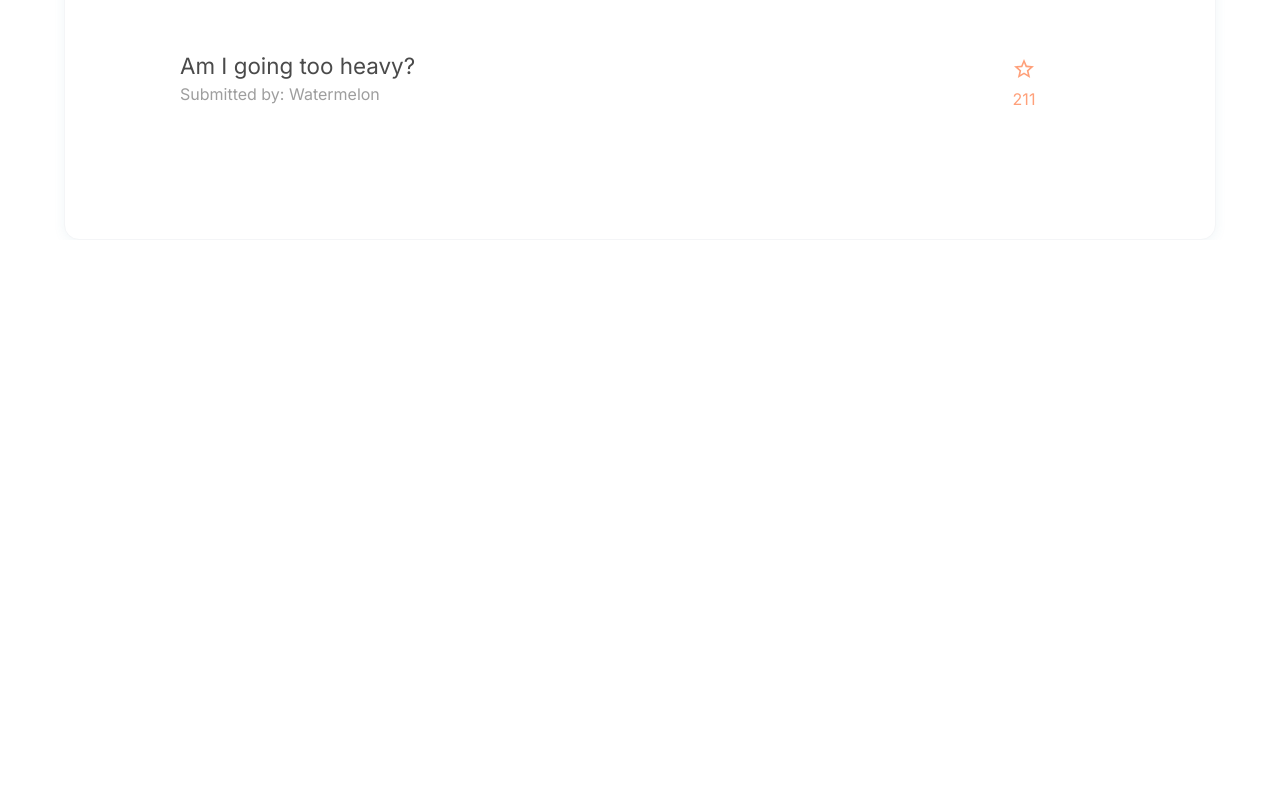
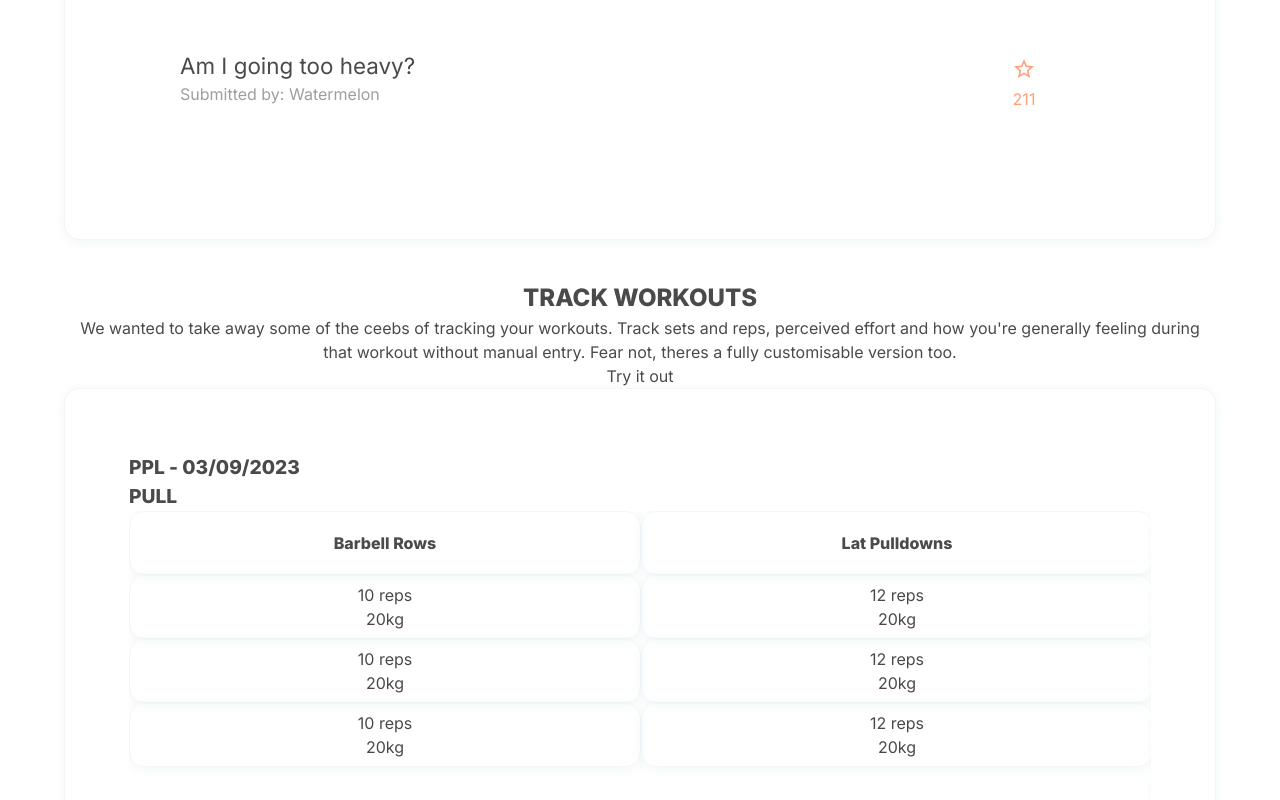
Before and after one commit to trongtngu/BlackSheep, a React (Vite) app in the folder frontend/: page / in a window 1280 px wide. Shown: the part 4016-4816 px from the top of the page. Before the commit the page ends 4256 px from the top, so only its background shows below. Built offline with nearby package versions, Linux system fonts and the light colour scheme; no server answers.

Commit message:
added grid workout template

```diff
--- /dev/null
+++ b/frontend/src/components/TrackerInfoBody.tsx
@@ -0,0 +1,41 @@
+import React, { ReactNode } from 'react'
+import styled from 'styled-components'
+
+const InfoBody = styled.div`
+  border: 1px solid #F4F5F7;
+  border-radius: 15px;
+  box-shadow: 0 2px 12px rgba(67,137,162,0.08);
+
+  display: flex;
+  align-items: center;
+  justify-content: center;
+  flex-direction: column;
+
+  height: 4rem;
+
+  &.clicked {
+    background-color: #FFA07A ;
+
+    color: white;
+  }
+`
+
+interface TrackerInfoBodyProps {
+  children: ReactNode;
+}
+
+const TrackerInfoBody: React.FC<TrackerInfoBodyProps> = ({ children }) => {
+
+  const [clicked, setClicked] = React.useState(false)
+
+  return (
+    <InfoBody
+      className={clicked ? 'clicked' : ''}
+      onClick={()=> setClicked(!clicked)}
+    >
+      { children }
+    </InfoBody>
+  )
+}
+
+export default TrackerInfoBody;
--- a/frontend/src/pages/Landing.tsx
+++ b/frontend/src/pages/Landing.tsx
@@ -6,6 +6,8 @@ import StarBorderIcon from '@mui/icons-material/StarBorder';
 import StarIcon from '@mui/icons-material/Star';
 import StarRateIcon from '@mui/icons-material/StarRate';
 import FavoriteBorderIcon from '@mui/icons-material/FavoriteBorder';
+
+import TrackerInfoBody from '../components/TrackerInfoBody';
 // Styled Prop Types:
 
 type StyledProps = {
@@ -348,6 +350,71 @@ const FeedBoxBody = styled.div`
   color: #FFEF80;
 `
 
+const TrackerBanner = styled.div`
+  width: 90vw;
+  text-align: center;
+`
+
+const TrackerTitle = styled.div`
+  color: #4A4A4A;
+
+  display: flex;
+  justify-content: center;
+  align-items: center;
+
+  font-weight: bold;
+
+  font-size: 1.5rem;
+`
+
+const TrackerBody = styled.div`
+
+`
+
+const TrackerSheetCard = styled.div`
+  border: 1px solid #F4F5F7;
+  border-radius: 15px;
+  box-shadow: 0 2px 12px rgba(67,137,162,0.08);
+  background: #fff;
+
+  color: #4A4A4A;
+
+  padding: 5vw;
+`
+
+const TrackerSheetTitle = styled.div`
+  text-align: start;
+  font-weight: bold;
+  font-size: 1.2rem;
+`
+
+const TrackerSheetContainer = styled.div`
+  height: 60vh;
+
+  overflow: auto;
+  display: flex;
+`
+
+const TrackerSheetColumn = styled.div`
+  align-self: flex-start;
+`;
+
+
+const TrackerInfoTitle = styled.div`
+  width: 40vw;
+  height: 8vh;
+
+  border: 1px solid #F4F5F7;
+  border-radius: 15px;
+  box-shadow: 0 2px 12px rgba(67,137,162,0.08);
+
+  display: flex;
+  justify-content: center;
+  align-items: center;
+
+  font-weight: bold;
+`
+
 function Landing() {
 
   const [workoutData, setWorkoutData] = React.useState<WorkoutDataSingle[]>([])
@@ -594,8 +661,136 @@ function Landing() {
           </CommunityCard>
         </CommunityBanner>
 
-        {/* TODO: Workout Tracking workouts */}
+        <TrackerBanner>
+          <TrackerTitle>
+            TRACK WORKOUTS
+          </TrackerTitle>
+          <TrackerBody>
+            We wanted to take away some of the ceebs of tracking your workouts.
 
+            Track sets and reps, perceived effort and how you're generally feeling during that workout
+            without manual entry.
+
+            Fear not, theres a fully customisable version too.
+          </TrackerBody>
+
+          <div>Try it out</div>
+
+          <TrackerSheetCard>
+            <TrackerSheetTitle>
+              <div>PPL - 03/09/2023</div>
+              <div>PULL</div>
+            </TrackerSheetTitle>
+            <TrackerSheetContainer>
+
+
+              <TrackerSheetColumn>
+                <TrackerInfoTitle>
+                  Barbell Rows
+                </TrackerInfoTitle>
+                <TrackerInfoBody>
+                  <div>10 reps</div>
+                  <div>20kg</div>
+                </TrackerInfoBody>
+                <TrackerInfoBody>
+                  <div>10 reps</div>
+                  <div>20kg</div>
+                </TrackerInfoBody>
+                <TrackerInfoBody>
+                  <div>10 reps</div>
+                  <div>20kg</div>
+                </TrackerInfoBody>
+              </TrackerSheetColumn>
+
+              <TrackerSheetColumn>
+                <TrackerInfoTitle>
+                  Lat Pulldowns
+                </TrackerInfoTitle>
+                <TrackerInfoBody>
+                  <div>12 reps</div>
+                  <div>20kg</div>
+                </TrackerInfoBody>
+                <TrackerInfoBody>
+                  <div>12 reps</div>
+                  <div>20kg</div>
+                </TrackerInfoBody>
+                <TrackerInfoBody>
+                  <div>12 reps</div>
+                  <div>20kg</div>
+                </TrackerInfoBody>
+              </TrackerSheetColumn>
+
+              <TrackerSheetColumn>
+                <TrackerInfoTitle>
+                  Chest Supported Rows
+                </TrackerInfoTitle>
+                <TrackerInfoBody>
+                  <div>10 reps</div>
+                  <div>20kg</div>
+                </TrackerInfoBody>
+                <TrackerInfoBody>
+                  <div>10 reps</div>
+                  <div>20kg</div>
+                </TrackerInfoBody>
+                <TrackerInfoBody>
+                  <div>10 reps</div>
+                  <div>20kg</div>
+                </TrackerInfoBody>
+                <TrackerInfoBody>
+                  <div>10 reps</div>
+                  <div>20kg</div>
+                </TrackerInfoBody>
+              </TrackerSheetColumn>
+
+              <TrackerSheetColumn>
+              <TrackerInfoTitle>
+                Face Pulls
+              </TrackerInfoTitle>
+              <TrackerInfoBody>
+                <div>15 reps</div>
+                <div>20kg</div>
+              </TrackerInfoBody>
+              <TrackerInfoBody>
+                <div>15 reps</div>
+                <div>20kg</div>
+              </TrackerInfoBody>
+              <TrackerInfoBody>
+                <div>15 reps</div>
+                <div>20kg</div>
+              </TrackerInfoBody>
+            </TrackerSheetColumn>
+
+            <TrackerSheetColumn>
+              <TrackerInfoTitle>
+                Dumbbell Curls
+              </TrackerInfoTitle>
+              <TrackerInfoBody>
+                <div>12 reps</div>
+                <div>20kg</div>
+              </TrackerInfoBody>
+              <TrackerInfoBody>
+                <div>12 reps</div>
+                <div>20kg</div>
+              </TrackerInfoBody>
+              <TrackerInfoBody>
+                <div>12 reps</div>
+                <div>20kg</div>
+              </TrackerInfoBody>
+              <TrackerInfoBody>
+                <div>12 reps</div>
+                <div>20kg</div>
+              </TrackerInfoBody>
+              <TrackerInfoBody>
+                <div>12 reps</div>
+                <div>20kg</div>
+              </TrackerInfoBody>
+            </TrackerSheetColumn>
+            </TrackerSheetContainer>
+
+
+          </TrackerSheetCard>
+
+        </TrackerBanner>
       </Wrapper>
     </>
   )
```
